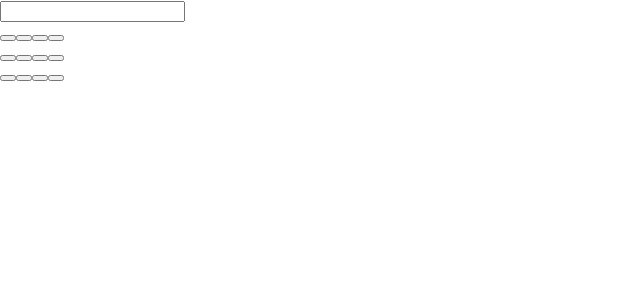
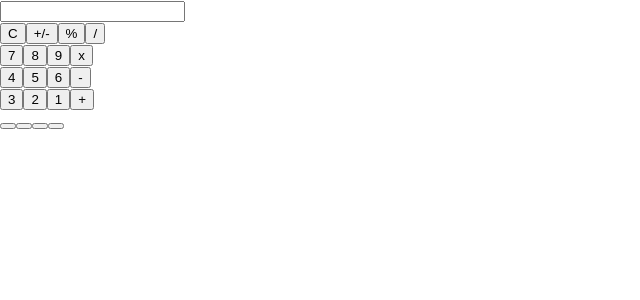
Before and after one commit to KashGrayz/calculate-this, a React (Create React App) app: page / in a window 1280 px wide. Shown: the top 300 px of the page, without its empty margins (0-640 px from the left). Built offline with nearby package versions, Linux system fonts and the light colour scheme.

Commit message:
Calculator Button 80% Completed

```diff
--- a/src/Components/Calculator/Calculator.tsx
+++ b/src/Components/Calculator/Calculator.tsx
@@ -25,16 +25,28 @@ const Calculator: React.FC = () => {
             />
             <div>
                 <div>
-                    <button className='button' onClick={() => handleButtonClick}></button>
-                    <button className='button' onClick={() => handleButtonClick}></button>
-                    <button className='button' onClick={() => handleButtonClick}></button>
-                    <button className='button' onClick={() => handleButtonClick}></button>
+                    <button className='button' onClick={clearInput}>C</button>
+                    <button className='button' onClick={() => handleButtonClick('+/-')}>+/-</button>
+                    <button className='button' onClick={() => handleButtonClick('%')}>%</button>
+                    <button className='button' onClick={() => handleButtonClick('/')}>/</button>
                 </div>
                 <div>
-                    <button className='button' onClick={() => handleButtonClick}></button>
-                    <button className='button' onClick={() => handleButtonClick}></button>
-                    <button className='button' onClick={() => handleButtonClick}></button>
-                    <button className='button' onClick={() => handleButtonClick}></button>
+                    <button className='button' onClick={() => handleButtonClick('7')}>7</button>
+                    <button className='button' onClick={() => handleButtonClick('8')}>8</button>
+                    <button className='button' onClick={() => handleButtonClick('9')}>9</button>
+                    <button className='button' onClick={() => handleButtonClick('*')}>x</button>
+                </div>
+                <div>
+                    <button className='button' onClick={() => handleButtonClick('4')}>4</button>
+                    <button className='button' onClick={() => handleButtonClick('5')}>5</button>
+                    <button className='button' onClick={() => handleButtonClick('6')}>6</button>
+                    <button className='button' onClick={() => handleButtonClick('-')}>-</button>
+                </div>
+                <div>
+                    <button className='button' onClick={() => handleButtonClick('3')}>3</button>
+                    <button className='button' onClick={() => handleButtonClick('2')}>2</button>
+                    <button className='button' onClick={() => handleButtonClick('1')}>1</button>
+                    <button className='button' onClick={() => handleButtonClick('+')}>+</button>
                 </div>
                 <div>
                     <button className='button' onClick={() => handleButtonClick}></button>
```
Also changed, not shown: public/Screenshot 2023-08-16 at 12.48.03 PM.png (added), 1 other file (tests, documents, lock files or other folders).
